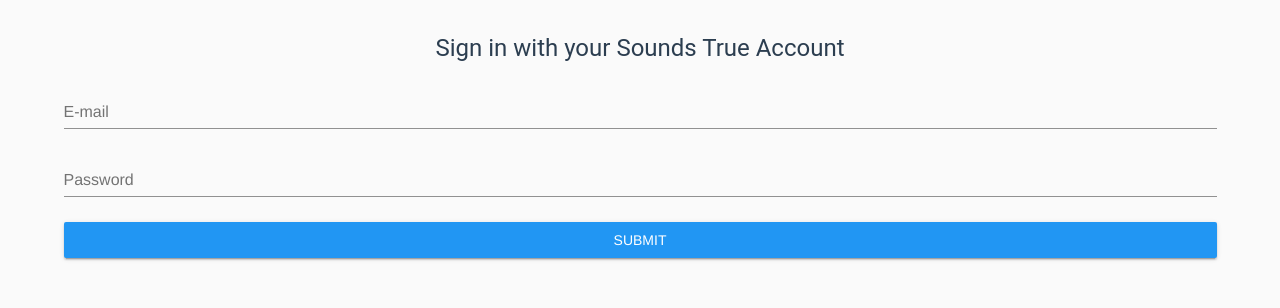
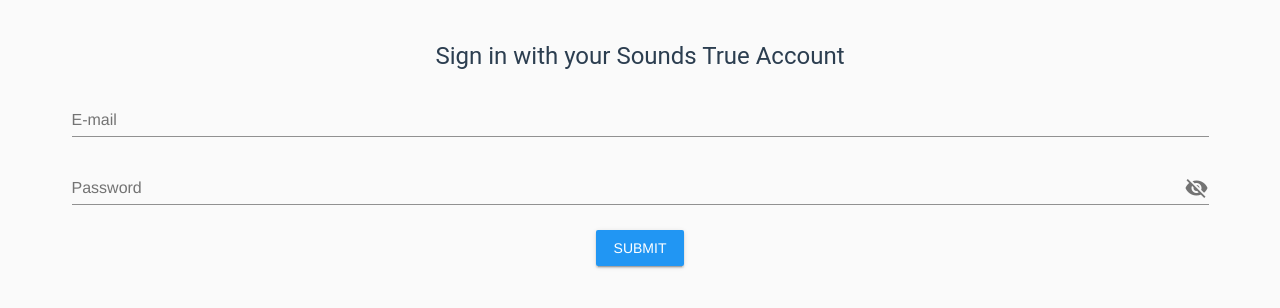
Before and after one commit to mariajcb/vue-login, a Vue app: page /login in a window 1280 px wide. Shown: the top 308 px of the page. Built offline with nearby package versions, Linux system fonts and the light colour scheme.

Commit message:
adds password show/hide

```diff
--- a/src/components/UserLogin.vue
+++ b/src/components/UserLogin.vue
@@ -1,6 +1,6 @@
 <template>
+    <v-container>
       <v-form>
-    <v-container>
           <v-card-text class="headline">Sign in with your Sounds True Account</v-card-text>
           <v-text-field
             v-model="email"
@@ -12,22 +12,23 @@
           ></v-text-field>
           <v-text-field
             v-model="password"
+            :append-icon="show ? 'mdi-eye' : 'mdi-eye-off'"
+            :type="show ? 'text' : 'password'"
             :error-messages="passwordErrors"
             label="Password"
             required
             @input="$v.password.$touch()"
             @blur="$v.password.$touch()"
+            @click:append="show = !show"
           ></v-text-field>
-
-      <v-btn block color="info" @click="submit">submit</v-btn>
-
+          <v-btn color="info" @click="submit">submit</v-btn>
+      </v-form>
     </v-container>
-  </v-form>
 </template>
 
 <script>
   import { validationMixin } from 'vuelidate'
-  import { required, email, password } from 'vuelidate/lib/validators'
+  import { required, email } from 'vuelidate/lib/validators'
 
   export default {
     mixins: [validationMixin],
@@ -40,6 +41,7 @@
     data: () => ({
       email: '',
       password: '',
+      show: false
     }),
 
     computed: {
@@ -61,6 +63,9 @@
     methods: {
       submit () {
         this.$v.$touch()
+      },
+      switchVisibility() {
+        this.passwordFieldType = this.passwordFieldType === 'password' ? 'text' : 'password'
       }
     }
   }
--- a/src/main.js
+++ b/src/main.js
@@ -3,10 +3,12 @@ import App from "./App.vue";
 import Vuetify from 'vuetify';
 import Vuelidate from 'vuelidate';
 import router from "./router";
-import 'vuetify/dist/vuetify.min.css'
+import 'vuetify/dist/vuetify.min.css';
+import '@mdi/font/css/materialdesignicons.css';
 
 Vue.use(Vuelidate);
 Vue.use(Vuetify);
+
 Vue.config.productionTip = false;
 
 new Vue({
```
Also changed, not shown: 1 other file (tests, documents, lock files or other folders). Lines whose indentation alone changed are shown as unchanged.
